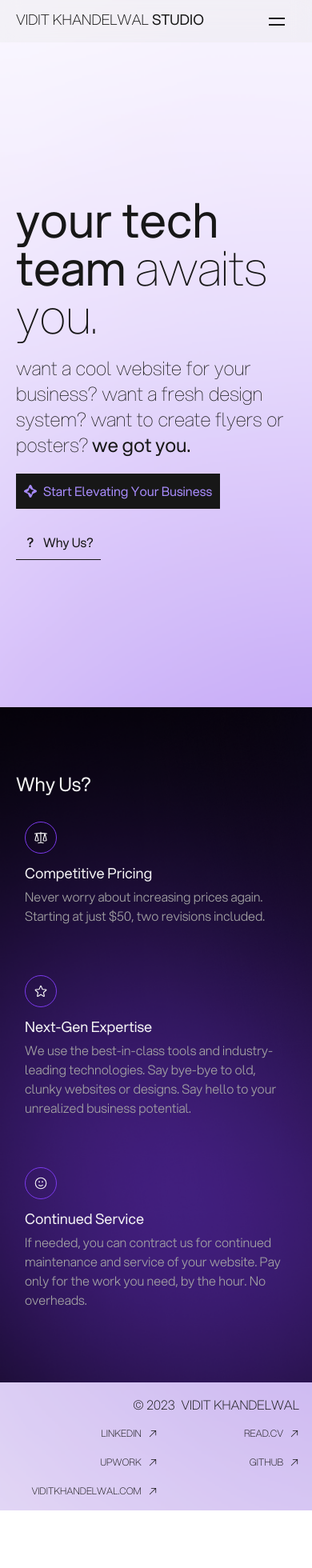
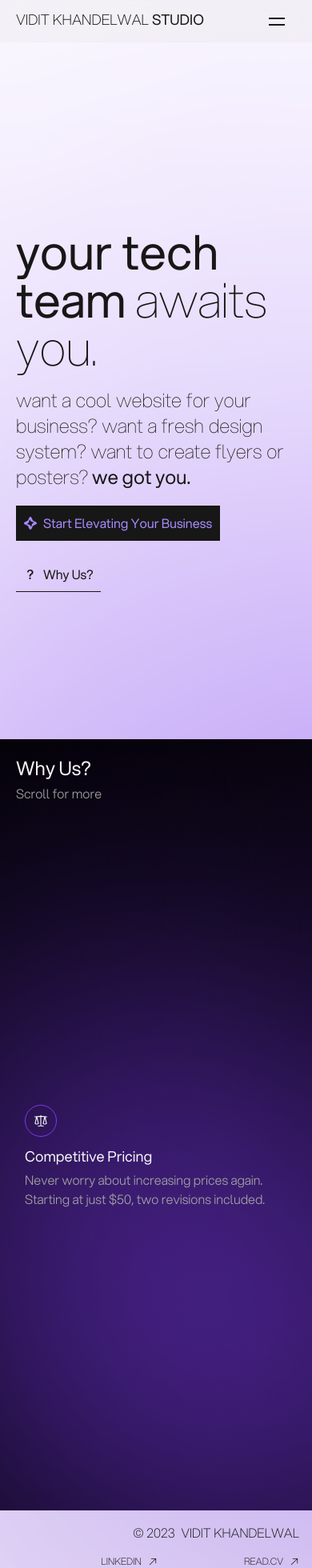
Before and after one commit to csvidit/vk-consultancy-website, a Next.js app: page / in a window 390 px wide. Shown: the top 1960 px of the page at 80% size. Before the commit the page ends 1888 px from the top, so only its background shows below. Built offline with nearby package versions, Linux system fonts and the light colour scheme.

Commit message:
made why-us scrolling

```diff
--- a/src/components/MainContent.tsx
+++ b/src/components/MainContent.tsx
@@ -1,13 +1,13 @@
 const MainContent = (props: { type: string; children: any }) => {
   if ((props.type == "center")) {
     return (
-      <div className="mt-10 min-w-screen min-h-screen h-full flex flex-col space-y-5 lg:space-y-10 bg-transparent justify-center p-5 lg:p-10">
+      <div className="mt-20 lg:mt-10 min-w-screen min-h-screen h-full flex flex-col space-y-5 lg:space-y-10 bg-transparent justify-center p-5 lg:p-10">
         {props.children}
       </div>
     );
   }
   return (
-    <div className="mt-10 min-w-screen min-h-screen h-full flex flex-col space-y-5 lg:space-y-10 bg-transparent justify-start p-5 lg:p-10">
+    <div className="mt-20 lg:mt-10 min-w-screen min-h-screen h-full flex flex-col space-y-5 lg:space-y-10 bg-transparent justify-start p-5 lg:p-10">
       {props.children}
     </div>
   );
--- a/src/components/WhyUs.tsx
+++ b/src/components/WhyUs.tsx
@@ -9,21 +9,27 @@ import WhyUsIcon from "./WhyUsIcon";
 import WhyUsContent from "./WhyUsContent";
 import WhyUsTitle from "./WhyUsTitle";
 import WhyUsText from "./WhyUsText";
+import WhyUsCardContainer from "./WhyUsCardContainer";
+import WhyUsCards from "./WhyUsCards";
 
 const WhyUs = () => {
   return (
     <div
       id="why-us"
       className={
-        "min-w-screen min-h-screen h-full flex flex-col space-y-5 lg:space-y-10 bg-transparent justify-center p-5 lg:p-10 text-neutral-100 dark:text-neutral-900 selection:text-neutral-900 selection:bg-neutral-100 dark:selection:text-neutral-100 dark:selection:bg-neutral-900 " +
+        "min-w-screen min-h-screen h-full flex flex-col space-y-5 lg:space-y-10 bg-transparent justify-center p-5 lg:p-10 text-neutral-100 dark:text-neutral-900 selection:text-neutral-900 selection:bg-neutral-100 selection:dark:text-neutral-100 selection:dark:bg-neutral-900 " +
         styles.main_container +
         " " +
         styles.main_background
       }
     >
       <div className="flex flex-col lg:flex-row space-y-5 lg:space-y-0 lg:justify-between lg:items-center">
+        <div className="flex flex-col space-y-1">
           <div className="text-2xl lg:text-4xl">Why Us?</div>
+          <div className="dark:text-neutral-600 text-neutral-400 font-light">Scroll for more </div></div>
         <div className="flex flex-col space-y-10 lg:space-y-20 lg:w-2/3">
+          <WhyUsCards>
+            <WhyUsCardContainer>
               <WhyUsCard>
                 <WhyUsIcon>
                   <HiOutlineScale />
@@ -31,11 +37,13 @@ const WhyUs = () => {
                 <WhyUsContent>
                   <WhyUsTitle>Competitive Pricing</WhyUsTitle>
                   <WhyUsText>
-                Never worry about increasing prices again. Starting at just $50,
-                two revisions included.
+                    Never worry about increasing prices again. Starting at just
+                    $50, two revisions included.
                   </WhyUsText>
                 </WhyUsContent>
               </WhyUsCard>
+            </WhyUsCardContainer>
+            <WhyUsCardContainer>
               <WhyUsCard>
                 <WhyUsIcon>
                   <HiOutlineStar />
@@ -44,11 +52,13 @@ const WhyUs = () => {
                   <WhyUsTitle>Next-Gen Expertise</WhyUsTitle>
                   <WhyUsText>
                     We use the best-in-class tools and industry-leading
-                technologies. Say bye-bye to old, clunky websites or designs.
-                Say hello to your unrealized business potential.
+                    technologies. Say bye-bye to old, clunky websites or
+                    designs. Say hello to your unrealized business potential.
                   </WhyUsText>
                 </WhyUsContent>
               </WhyUsCard>
+            </WhyUsCardContainer>
+            <WhyUsCardContainer>
               <WhyUsCard>
                 <WhyUsIcon>
                   <HiOutlineFaceSmile />
@@ -57,11 +67,13 @@ const WhyUs = () => {
                   <WhyUsTitle>Continued Service</WhyUsTitle>
                   <WhyUsText>
                     If needed, you can contract us for continued maintenance and
-                service of your website. Pay only for the work you need, by the
-                hour. No overheads.
+                    service of your website. Pay only for the work you need, by
+                    the hour. No overheads.
                   </WhyUsText>
                 </WhyUsContent>
               </WhyUsCard>
+            </WhyUsCardContainer>
+          </WhyUsCards>
         </div>
       </div>
     </div>
--- /dev/null
+++ b/src/components/WhyUsCardContainer.tsx
@@ -0,0 +1,5 @@
+const WhyUsCardContainer = (props: {children: React.ReactNode}) => {
+    return(<div className="flex flex-col justify-center min-h-screen w-full">{props.children}</div>)
+};
+
+export default WhyUsCardContainer;
--- /dev/null
+++ b/src/components/WhyUsCards.tsx
@@ -0,0 +1,7 @@
+const WhyUsCards = (props: {children: React.ReactNode}) => {
+    return (<div className="flex flex-col h-screen overflow-scroll">
+        {props.children}
+    </div>)
+}
+
+export default WhyUsCards;
--- a/src/components/WhyUsContent.tsx
+++ b/src/components/WhyUsContent.tsx
@@ -1,5 +1,5 @@
 const WhyUsContent = (props: {children: React.ReactNode}) => {
-    return (<div className="flex flex-col space-y-1">{props.children}</div>)
+    return (<div className="flex flex-col space-y-1 ">{props.children}</div>)
 }
 
 export default WhyUsContent;
```
Lines whose indentation alone changed are shown as unchanged.
